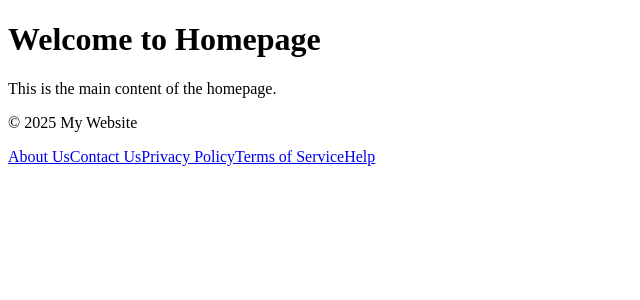
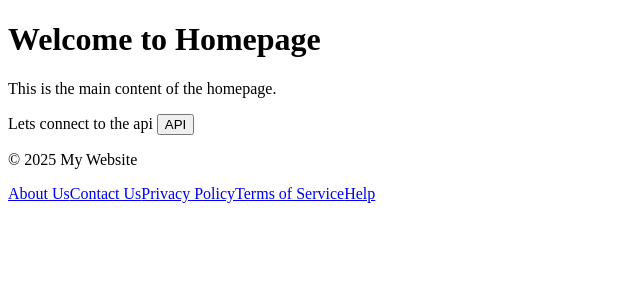
Before and after one commit to vujindo/my-first-nuxt-project, a Nuxt app: page / in a window 1280 px wide. Shown: the top 300 px of the page, without its empty margins (0-640 px from the left). Built offline with nearby package versions, Linux system fonts and the light colour scheme.

Commit message:
create first api example

```diff
--- a/app.vue
+++ b/app.vue
@@ -2,7 +2,9 @@
   <div>
     <h1 style="text-color: red;">Welcome to Homepage</h1>
     <p>This is the main content of the homepage.</p>
-    <router-view></router-view>
+    <div>
+      Lets connect to the api <button type="button" @click="getWelcomeMessage()" id="welcome-api">API</button>
+    </div>
     <footer>
       <p>&copy; 2025 My Website</p>
     </footer>
@@ -15,3 +17,39 @@
     </div>
   </div>
 </template>
+
+<script setup>
+  // import { definePageMeta } from './node_modules/nuxt/dist/pages/runtime/composables';
+
+  // definePageMeta({
+  //   title: 'Homepage',
+  //   meta: [
+  //     { name: 'description', content: 'Welcome to the homepage of our website.' },
+  //     { name: 'keywords', content: 'homepage, welcome, website' }
+  //   ],
+  //   middleware: 'auth',
+  // });
+
+  const config = useRuntimeConfig();
+
+  const getWelcomeMessage = async () => {
+    try {
+      const response = await $fetch.raw(config.public.apiUrl + '/welcome', {
+        method: 'GET',
+        headers: {
+          'Content-Type': 'application/json',
+        },
+        // You can add more options here if needed
+      });
+      console.log('Response:', response);
+
+      if (response.status !== 200) {
+        throw new Error(`Error: ${response.status}`);
+      }
+
+      alert(`Welcome ` + response._data.user.name + `!\nYou logged in at ` + response._data.timestamp);
+    } catch (error) {
+      console.error('Error fetching welcome message:', error);
+    }
+  };
+</script>
```
